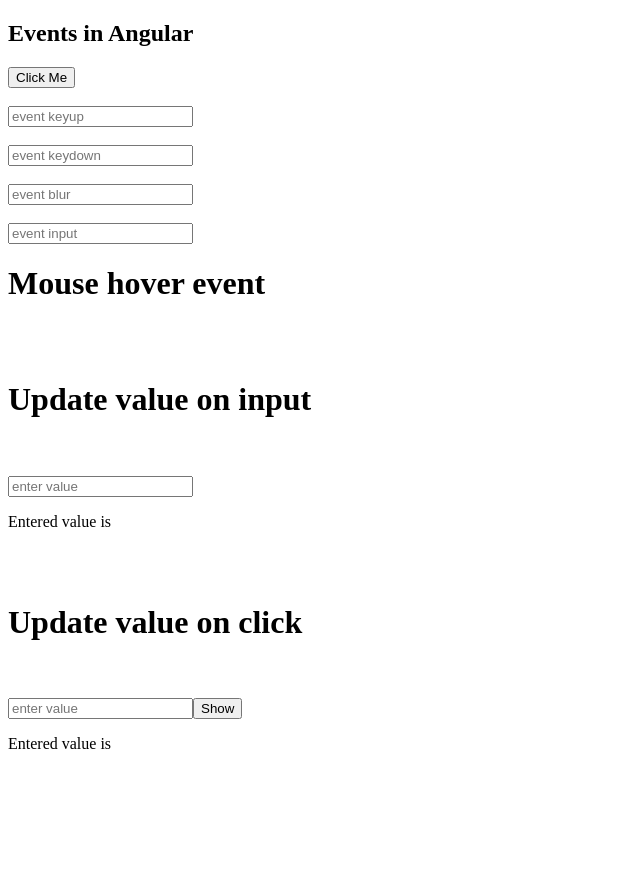
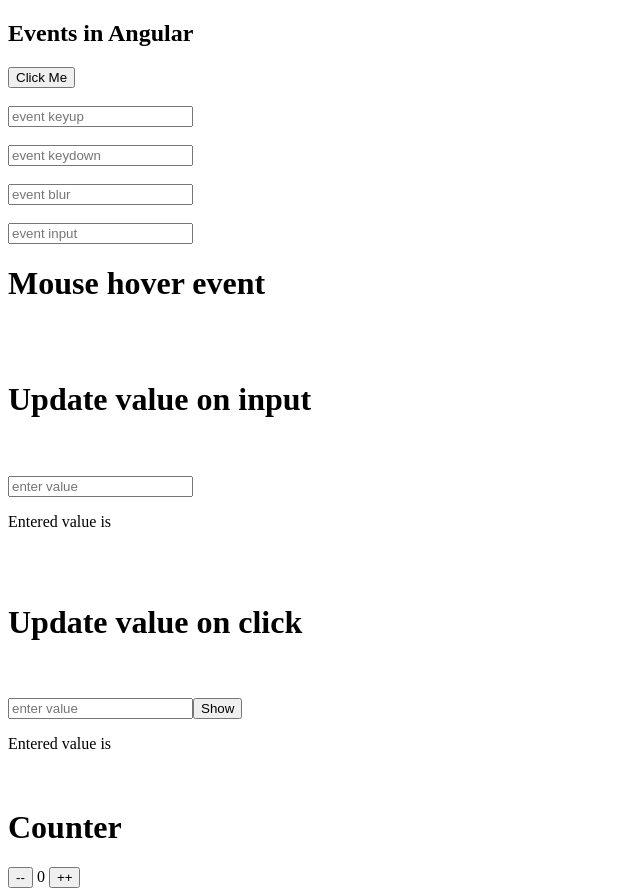
Before and after one commit to NeelCitrusbug/Angular-Learning, an Angular app: page / in a window 1280 px wide. Shown: the whole page, without its empty margins (0-640 px from the left). Before the commit the page ends 800 px from the top, so only its background shows below. Built offline with nearby package versions, Linux system fonts and the light colour scheme.

Commit message:
added counter

```diff
--- a/src/app/app.component.html
+++ b/src/app/app.component.html
@@ -1,3 +1,4 @@
+<!-- Events start -->
 <h2>Events in Angular</h2>
 
 <button (click)="getName('Neel shah')">Click Me</button>
@@ -15,15 +16,17 @@
 <input type="text" #box4 (input)="getData(box4.value)" placeholder="event input" />
 
 <h1 (mouseover)="getData('mouse hover')">Mouse hover event</h1>
-<router-outlet></router-outlet>
 
+<!-- Events end -->
+
+<!-- Update value on input -->
 <br /><br />
 <h1>Update value on input</h1>
 <br /><br />
 <input type="text" #boxinput (input)="updateValue(boxinput.value)" placeholder="enter value" />
 <p>Entered value is {{displayVal}} </p>
 
-
+<!-- Update value on click -->
 <br /><br />
 <h1>Update value on click</h1>
 <br /><br />
@@ -31,3 +34,10 @@
 <button (click)="updateValue(boxinput2.value)">Show</button>
 
 <p>Entered value is {{displayVal}} </p>
+
+<!-- Counter -->
+<br />
+
+<app-counter></app-counter>
+
+<router-outlet></router-outlet>
--- a/src/app/app.module.ts
+++ b/src/app/app.module.ts
@@ -3,10 +3,12 @@
 
 import { AppRoutingModule } from './app-routing.module';
 import { AppComponent } from './app.component';
+import { CounterComponent } from './counter/counter.component';
 
 @NgModule({
   declarations: [
-    AppComponent
+    AppComponent,
+    CounterComponent
   ],
   imports: [
     BrowserModule,
--- /dev/null
+++ b/src/app/counter/counter.component.html
@@ -0,0 +1,5 @@
+<h1>Counter</h1>
+
+<button (click)="decrementCount()">--</button>
+{{count}}
+<button (click)="incrementCount()">++</button>
--- /dev/null
+++ b/src/app/counter/counter.component.ts
@@ -0,0 +1,17 @@
+import { Component } from '@angular/core';
+
+@Component({
+  selector: 'app-counter',
+  templateUrl: './counter.component.html',
+  styleUrls: ['./counter.component.css']
+})
+export class CounterComponent {
+  count = 0;
+
+  incrementCount(){
+    this.count++;
+  }
+  decrementCount(){
+    this.count--;
+  }
+}
```
Also changed, not shown: src/app/counter/counter.component.css (added), 1 other file (tests, documents, lock files or other folders).
